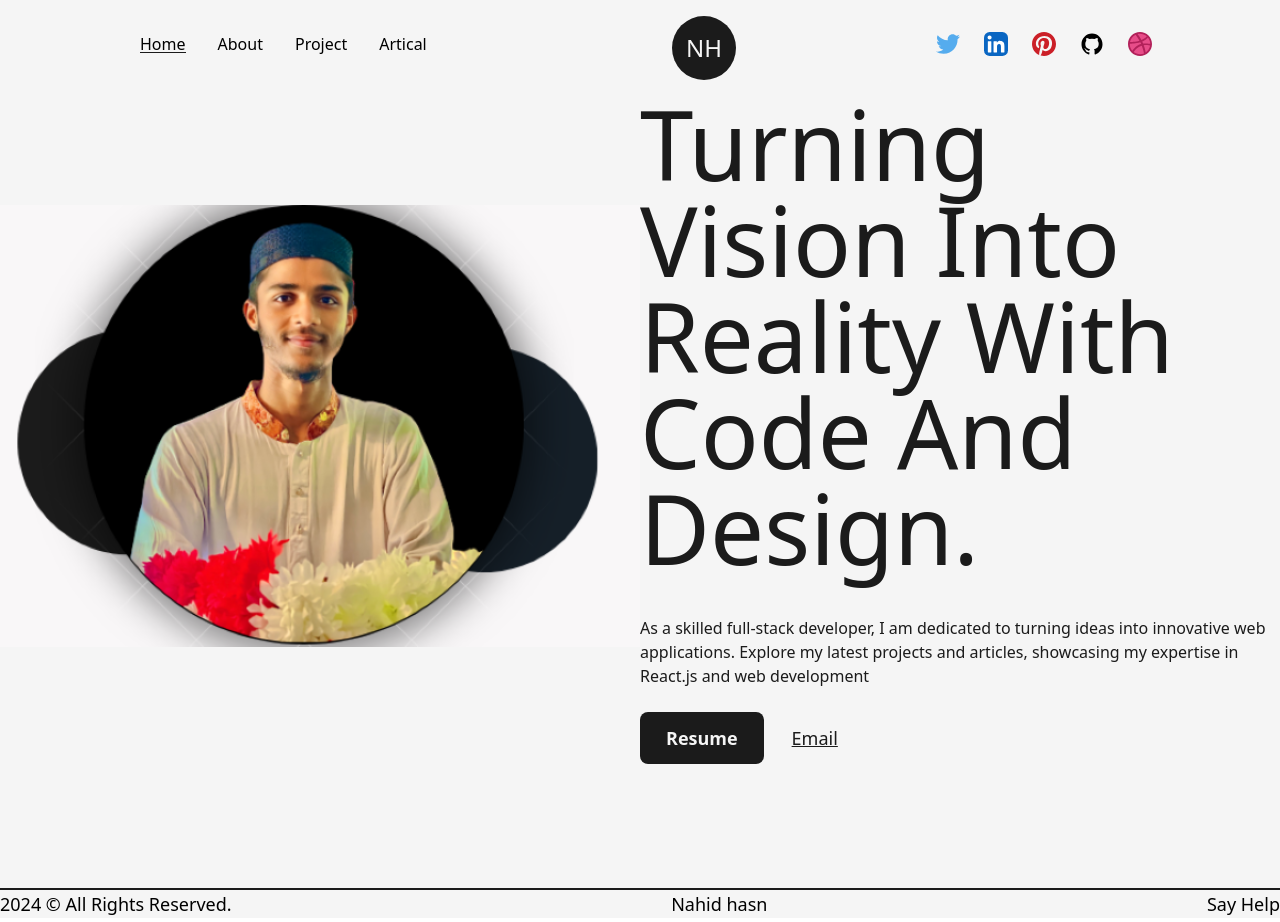
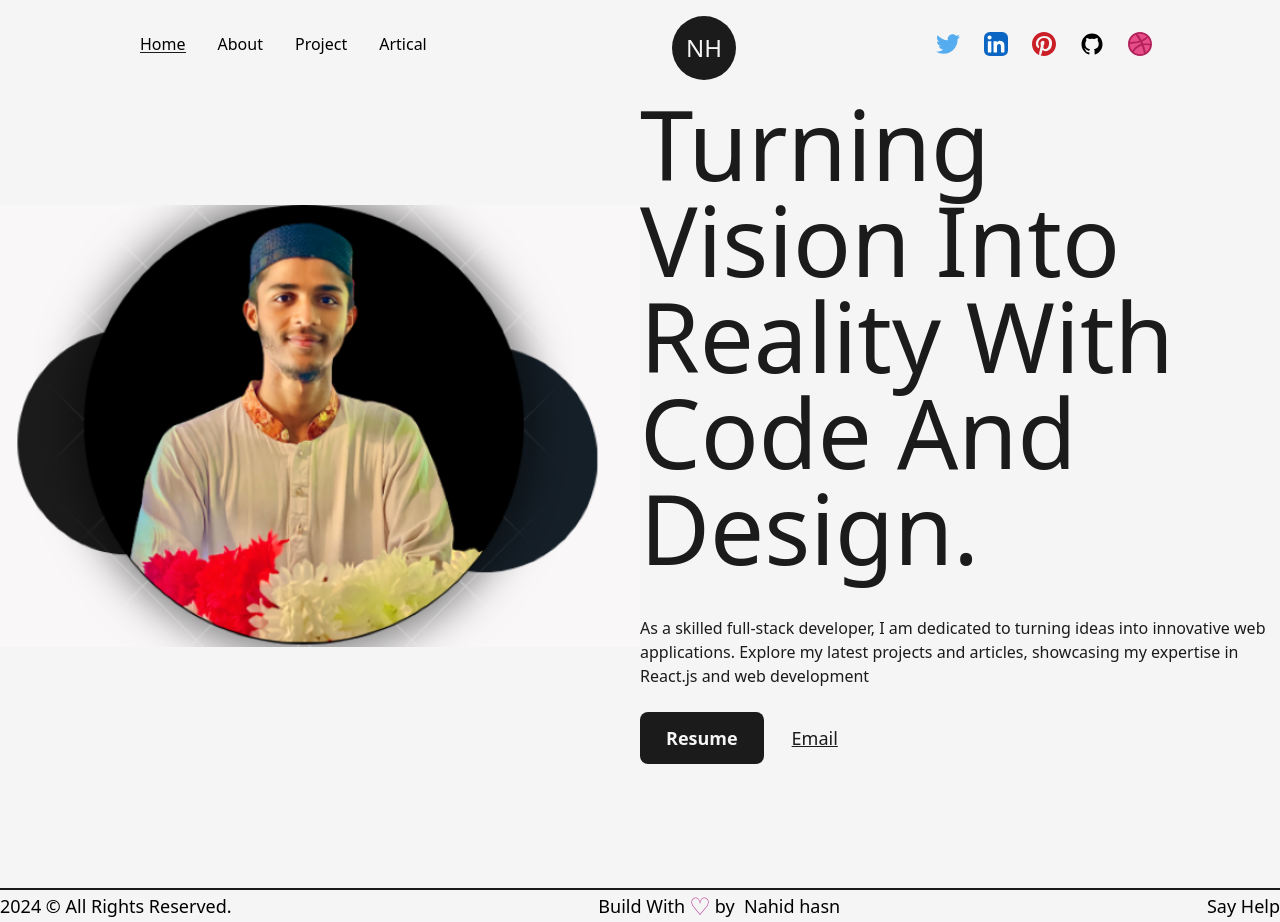
Before and after one commit to nahidulhasan4/My-Profolio, a Next.js app: page / in a window 1280 px wide. Built offline with nearby package versions, Linux system fonts and the light colour scheme.

Commit message:
here compleated footer

```diff
--- a/src/component/Footer.js
+++ b/src/component/Footer.js
@@ -6,7 +6,9 @@ const Footer = () => {
     <footer className='w-full border-t-2 border-solid border-dark font-medium text-lg '>
         <Layout className='py-8 flex items-center justify-between'>
             <span>{new Date().getFullYear()} &copy; All Rights Reserved.</span>
-            <Link href="">Nahid hasn</Link>
+            <div className='flex items-center'>Build With <span className='text-primary  text-2xl px-1'>&#9825;</span>by &nbsp;
+            <Link href="https://github.com/nahidulhasan4">Nahid hasn</Link>
+            </div>
             <Link href="">Say Help</Link>
         </Layout>
     </footer>
```
